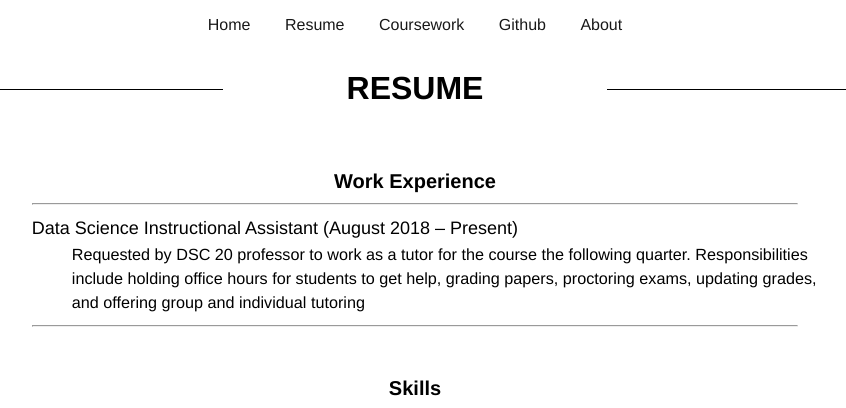
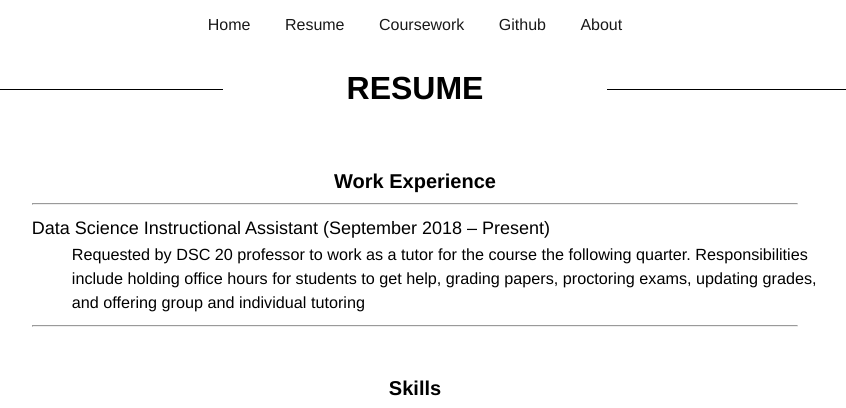
Before and after one commit to declansullivan/static-html-site, a Jekyll site: the page built from resume/index.html, in a window 1280 px wide. Shown: the top 408 px of the page, without its empty margins (225-1071 px from the left). Built offline with Jekyll 4.4.1, drawn with Linux system fonts in a browser that asks for light colours.

Commit message:
Update index.html

```diff
--- a/resume/index.html
+++ b/resume/index.html
@@ -19,7 +19,7 @@ tab_title: Resume
   <hr>
   <div class="list">
     <ul>
-      <li>Data Science Instructional Assistant (August 2018 – Present)</li>
+      <li>Data Science Instructional Assistant (September 2018 – Present)</li>
       <span class="hide"><ul>
         <li>
           Requested by DSC 20 professor to work as a tutor for the course the following quarter.  Responsibilities include holding office hours for students to get help, grading papers, proctoring exams, updating grades, and offering group and individual tutoring
```
